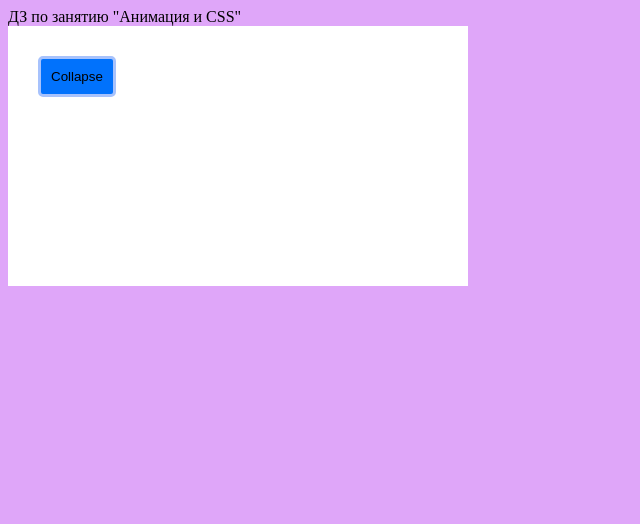
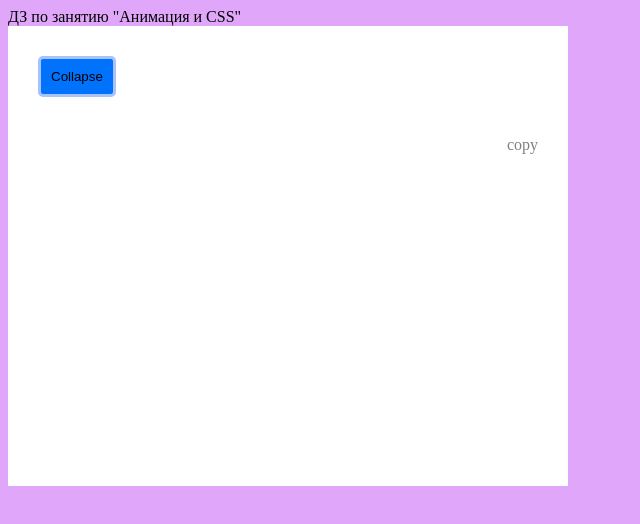
Before and after one commit to Al101020/13-2.09_DZ, a website built with webpack: page src/index.html in a window 1280 px wide. Both pictures are taken after a click on the button "Collapse". Shown: the whole page, without its empty margins (0-640 px from the left). Built offline with nearby package versions, Linux system fonts and the light colour scheme.

Commit message:
commit-1.4

```diff
--- a/src/component/collapse.css
+++ b/src/component/collapse.css
@@ -1,6 +1,6 @@
 #divCollapse {
-  height: 200px;
-  width: 400px;
+  height: 400px;
+  width: 500px;
   background: white;
   padding: 30px;
 }
@@ -17,36 +17,55 @@
   background: rgb(1, 91, 201);
 }
 
-.divTextCollapseOpacity0 {
-  animation-name: CollapseDisplayNone;
-  animation-duration: 2s;
-  animation-iteration-count: 1;
-
-  opacity: 0;
+#divTextCollapse {
+  white-space: pre-line;
+  border: 1px solid rgb(227, 227, 227);
+  border-radius: 5px;
+  margin: 10px 0 0 0;
+  padding: 20px 15px;
+  overflow: hidden;
 }
 
-@keyframes CollapseDisplayNone {
+.collapseCopy {
+  animation-name: increases;
+  animation-duration: 0.5s;
+  animation-iteration-count: 1;
+  Animation-fill-mode: forwards;
+}
+
+@keyframes increases {
   from {
-    opacity: 1;
+    transform: translateY(0%);
   }
   to {
-    opacity: 0;
+    transform: translateY(-75%);
   }
 }
-
-.divTextCollapseDisplayBlock {
-  display: block;
-  animation-name: CollapseDisplayBlock;
-  animation-duration: 2s;
+.noCollapseCopy {
+  animation-name: decreasing;
+  animation-duration: 0.5s;
   animation-iteration-count: 1;
+  Animation-fill-mode: forwards;
 }
 
+@keyframes decreasing {
+  from {transform: translateY(-75%);}
+  to {transform: translateY(0%);}
+}
 
-@keyframes CollapseDisplayBlock {
-  from {
-    opacity: 0;
-  }
-  to {
-    opacity: 1;
-  }
+.displayNone {
+  display: none;
 }
+
+.copy {
+  color: gray;
+  text-align: right;
+  padding-top: 30px;
+  cursor: pointer;
+
+  position: absolute;
+  background: white;
+
+  height: 100px;
+  width: 500px;
+}
--- a/src/component/collapse.js
+++ b/src/component/collapse.js
@@ -1,31 +1,51 @@
 import './collapse.css';
 
-const titleDz = document.querySelector('#titeDz');// console.log(titleDz);
+const titleDz = document.querySelector('#titleDz');// console.log(titleDz);
 
 function collapse() {
   const divCollapse = document.createElement('div');
   divCollapse.id = 'divCollapse';
-
   divCollapse.innerHTML = '<button type="button" id="btnCollapse">Collapse</button>';
-
   titleDz.after(divCollapse);
 
   const btnCollapse = document.querySelector('#btnCollapse'); // console.log(btnCollapse);
 
   const divTextCollapse = document.createElement('div');
   divTextCollapse.id = 'divTextCollapse';
+  divTextCollapse.classList.add('divTextCollapse');
 
-  divTextCollapse.classList.add('divTextCollapseDisplayNone');
-  divTextCollapse.textContent = 'Anim pariatur cliche reprehenderit, enim eiusmod high life accusamus terry richardson ad squid. Nihil anim keffiyeh helvetica, craft beer labore wes anderson cred nesciunt sapiente ea proident.';
+  const span1 = document.createElement('span');
+  span1.classList.add('span1');
+  span1.textContent = 'Anim pariatur cliche reprehenderit, enim eiusmod high life\n';
+
+  const span2 = document.createElement('span');
+  span2.classList.add('span2');
+  span2.textContent = 'accusamus terry richardson ad squid. Nihil anim keffiyeh helvetica,\n';
+
+  const span3 = document.createElement('span');
+  span3.classList.add('span3');
+  span3.textContent = 'craft beer labore wes anderson cred nesciunt sapiente ea proident.';
+
+  divTextCollapse.appendChild(span1);
+  divTextCollapse.appendChild(span2);
+  divTextCollapse.appendChild(span3);
+
   btnCollapse.after(divTextCollapse);
 
+  const copy = document.createElement('div');
+  copy.classList.add('copy');
+  copy.textContent = 'copy';
+  divTextCollapse.after(copy);
+
   btnCollapse.addEventListener('click', () => {
-    if (divTextCollapse.classList.contains('divTextCollapseOpacity0')) { // если этот класс есть
-      divTextCollapse.classList.remove('divTextCollapseOpacity0');// удаляем класс Display: none
-      divTextCollapse.classList.add('divTextCollapseDisplayBlock');// добовляем класс Display: block
-    } else {
-      divTextCollapse.classList.remove('divTextCollapseDisplayBlock');// удаляем класс Display: block
-      divTextCollapse.classList.add('divTextCollapseOpacity0');// добовляем класс Display: none
+    if (copy.classList.contains('collapseCopy')) {      // console.log('есть класс collapseCopy');
+      copy.classList.remove('collapseCopy');// удаляем класс collapseCopy
+      copy.classList.add('noCollapseCopy');// добовляем класс noCollapseCopy
+    } else if (copy.classList.contains('noCollapseCopy')) {      // console.log('есть класс noCollapseCopy');
+      copy.classList.remove('noCollapseCopy');// удаляем класс noCollapseCopy
+      copy.classList.add('collapseCopy');// добовляем класс collapseCopy
+    } else {      // console.log('НЕТ классов ни collapseCopy, ни noCollapseCopy');
+      copy.classList.add('collapseCopy');
     }
   });
 }
--- a/src/index.html
+++ b/src/index.html
@@ -5,11 +5,8 @@
     <meta name="viewport" content="width=device-width, initial-scale=1.0" />
     <meta http-equiv="X-UA-Compatible" content="ie=edge" />
     <title>ДЗ CSS transition, animation, transform</title>
-    <!-- <link rel="stylesheet" href="https://stackpath.bootstrapcdn.com/font-awesome/4.7.0/css/font-awesome.min.css"> -->
-    <!-- <link rel="stylesheet" href="style.css"> -->
   </head>
   <body>
-    <div id="titeDz">ДЗ по занятию "Анимация и CSS"</div>
-    <!-- <div id="titeDz1">ДЗ по занятию "Анимация и CSS-1"</div> -->
+    <div id="titleDz">ДЗ по занятию "Анимация и CSS"</div>
   </body>
 </html>
```
Also changed, not shown: src/component/collapse1.css (deleted, +0 -22 lines), src/component/collapse1.js (deleted, +0 -31 lines).
